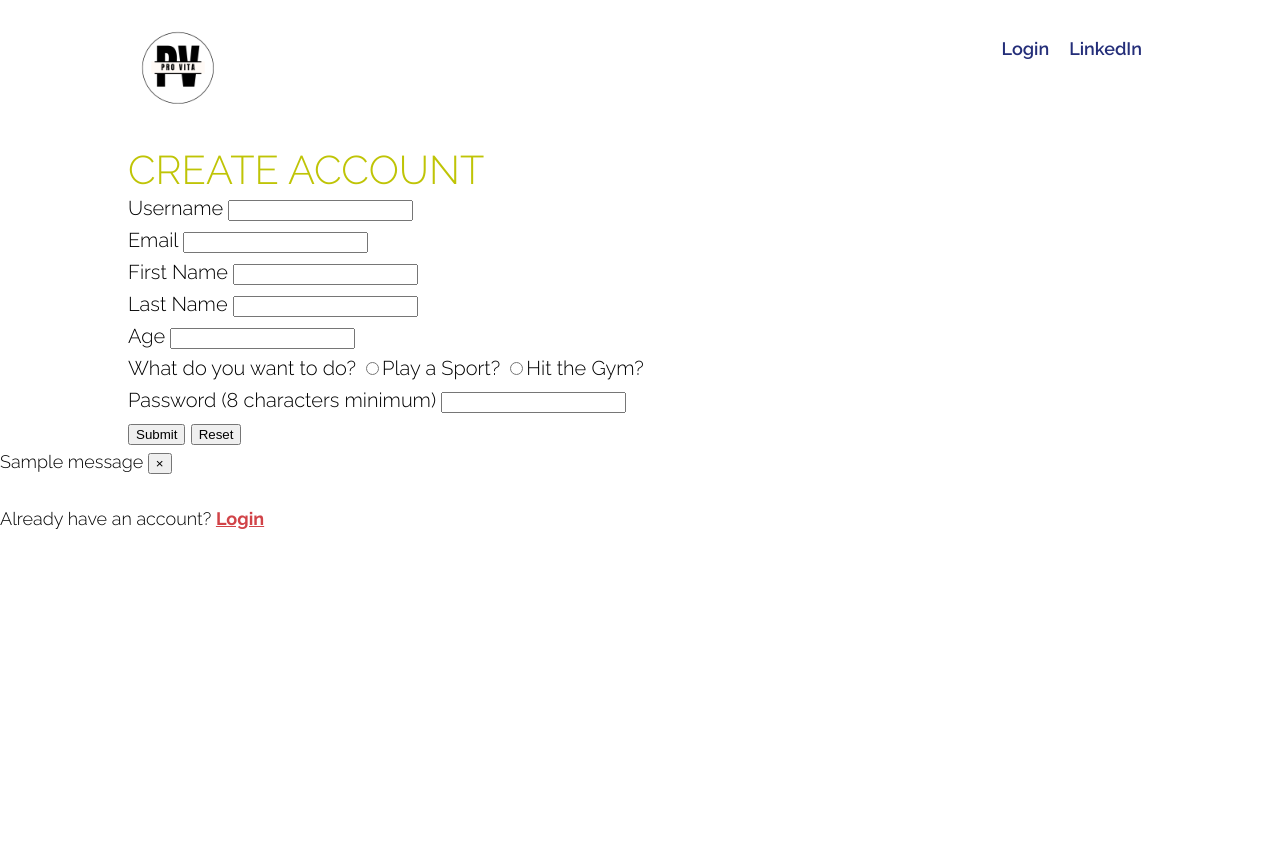
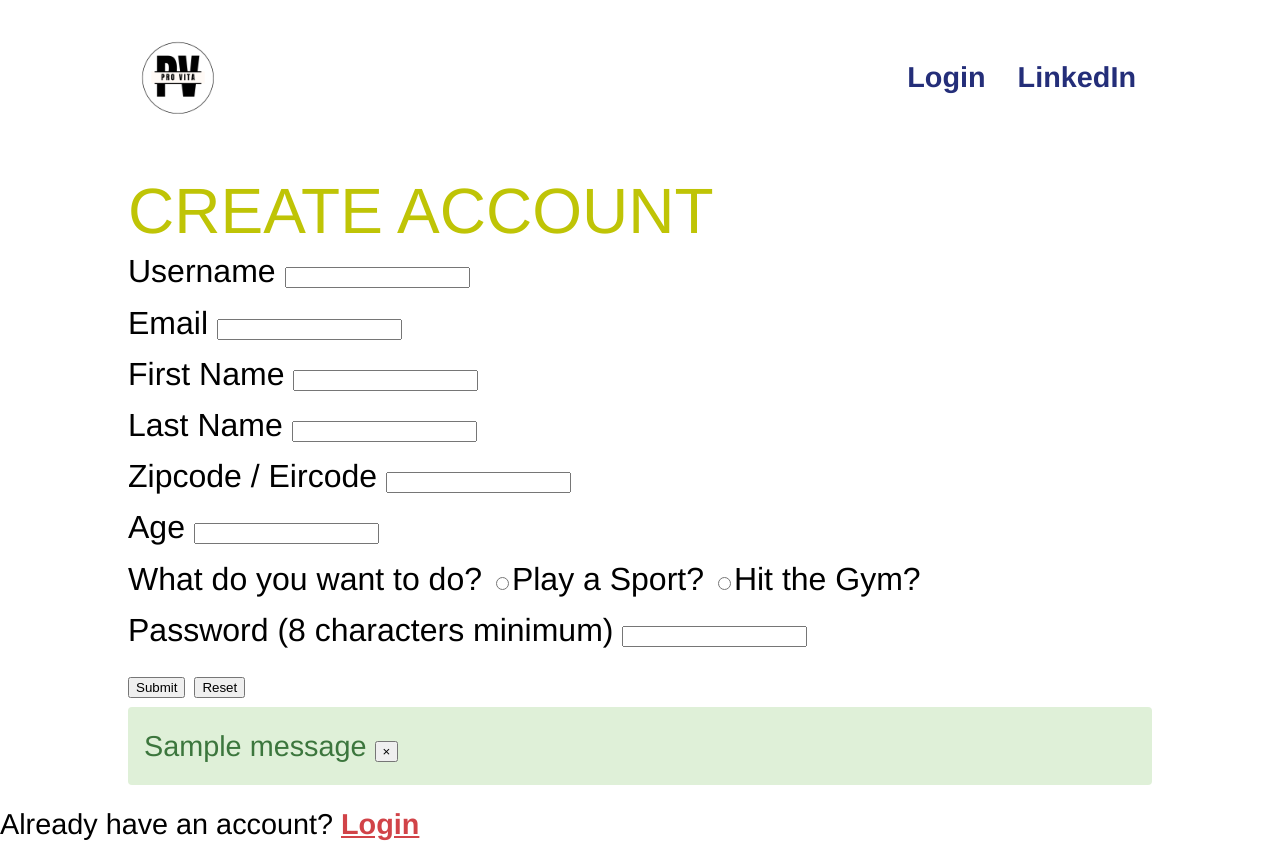
Before and after one commit to toledoev/provita-authentication-lab, a Flask app: page /signup in a window 1280 px wide. Before the commit the page ends 529 px from the top, so only its background shows below. Run offline with Flask 3, Linux system fonts and the light colour scheme; one stand-in notice (Sample message) is shown; parts of the project's set-up code (start-up, migrations or seed data) failed here and were passed over.

Commit message:
Merge remote-tracking branch 'origin/main'

```diff
--- a/main.py
+++ b/main.py
@@ -58,6 +58,7 @@ def signupAction():
     email = ""
     first_name = ""
     last_name = ""
+    zipcode = ""
     age = ""
     activity = ""
 
@@ -78,6 +79,8 @@ def signupAction():
         first_name = request.form.get("first_name")
     if request.form.get("last_name"):
         last_name = request.form.get("last_name")
+    if request.form.get("zipcode"):
+        zipcode = request.form.get("zipcode")
     if request.form.get("age"):
         age = request.form.get("age")
     if request.form.get("activity"):
@@ -100,9 +103,9 @@ def signupAction():
             return redirect(url_for('signup'))
         # Insert user to the database
         # Query Paramiterisation
-        myquery = "INSERT INTO users (username, password, email, first_name, last_name, age, activity) VALUES (?,?,?,?,?,?,?)"
+        myquery = "INSERT INTO users (username, password, email, first_name, last_name, zipcode, age, activity) VALUES (?,?,?,?,?,?,?,?)"
         # print("My query is: ", myquery)
-        cursor.execute(myquery, (username, password, email, first_name, last_name, age, activity))
+        cursor.execute(myquery, (username, password, email, first_name, last_name, zipcode, age, activity))
         conn.commit()
 
     except Error as e:
@@ -194,6 +197,7 @@ def profile():
     myfname = ""
     mylname = ""
     myage = ""
+    myzipcode = ""
     myactivity = ""
 
     conn = None
@@ -203,7 +207,7 @@ def profile():
 
         # Read the data from the database of the user current logged in
         # Query Paramiterisation
-        myquery = "SELECT email, first_name, last_name, age, activity FROM users WHERE username=?"
+        myquery = "SELECT email, first_name, last_name, zipcode, age, activity FROM users WHERE username=?"
         dataUser = cursor.execute(myquery, (myusername,))
         print("These are the details of the user: ")
         rows = []
@@ -214,8 +218,9 @@ def profile():
             myemail = rows[0][0]
             myfname = rows[0][1]
             mylname = rows[0][2]
-            myage = rows[0][3]
-            myactivity = rows[0][4]
+            myzipcode = rows[0][3]
+            myage = rows[0][4]
+            myactivity = rows[0][5]
 
         else:
             return "Error: the username does not exist"
@@ -227,7 +232,7 @@ def profile():
             conn.close()
     # Render the user details. The profile.html page the output is encoded to prevent XSS attacks.
     return render_template("profile.html", username=myusername, email=myemail, first_name=myfname, last_name=mylname,
-                           age=myage, activity=myactivity)
+                           myzipcode=myzipcode, age=myage, activity=myactivity)
 
 
 @app.route('/orders', methods=['GET'])
--- a/static/css/style.css
+++ b/static/css/style.css
@@ -1,3 +1,5 @@
+<link href="https://cdn.jsdelivr.net/npm/bootstrap@5.2.2/dist/css/bootstrap.min.css" rel="stylesheet" integrity="sha384-Zenh87qX5JnK2Jl0vWa8Ck2rdkQ2Bzep5IDxbcnCeuOxjzrPF/et3URy9Bv1WTRi" crossorigin="anonymous">
+
 @import url(https://fonts.googleapis.com/css?family=Raleway:300,600,700)
 	;
 
@@ -524,3 +526,21 @@ td:last-child,
 th:last-child {
   border-right: none;
 }
+
+.alert {
+  padding: 1rem;
+  border-radius: 0.25rem;
+  margin-bottom: 1rem;
+}
+
+.alert-success {
+  background-color: #dff0d8;
+  color: #3c763d;
+  border-color: #d6e9c6;
+}
+
+.alert-error {
+  background-color: #f2dede;
+  color: #a94442;
+  border-color: #ebccd1;
+}
--- a/templates/profile.html
+++ b/templates/profile.html
@@ -52,6 +52,10 @@
         <td>{{ last_name|e }}</td>
     </tr>
     <tr>
+        <th>Zipcode / Eircode</th>
+        <td>{{ myzipcode|e }}</td>
+    </tr>
+    <tr>
         <th>Email</th>
         <td>{{ email|e }}</td>
     </tr>
--- a/templates/search.html
+++ b/templates/search.html
@@ -101,7 +101,7 @@ function sendData(button) {
   window.location.href = url;
 }
 </script>
-</section>
+
 
 <footer>
     <div class="container">
--- a/templates/signup.html
+++ b/templates/signup.html
@@ -39,11 +39,12 @@
         <h2 class="headline">Create Account</h2>
 
         <form action="/signupAction" method="post">
-            <label>Username</label> <input type="text" name="username" id="username"><br/>
-            <label>Email</label> <input type="email" name="email" id="email"><br/>
-            <label>First Name</label> <input type="text" name="first_name" id="first_name"><br/>
-            <label>Last Name</label> <input type="text" name="last_name" id="last_name"><br/>
-            <label>Age</label> <input type="text" name="age" id="age"><br/>
+            <label>Username</label> <input type="text" name="username" id="username" required><br/>
+            <label>Email</label> <input type="email" name="email" id="email" required><br/>
+            <label>First Name</label> <input type="text" name="first_name" id="first_name" required><br/>
+            <label>Last Name</label> <input type="text" name="last_name" id="last_name" required><br/>
+            <label>Zipcode / Eircode</label> <input type="text" name="zipcode" id="zipcode" required><br/>
+            <label>Age</label> <input type="text" name="age" id="age" required><br/>
             <label>What do you want to do? </label>
             <input type="radio" name="activity" value="Playing a sport">Play a Sport?
             <input type="radio" name="activity" value="Exercise in Gym">Hit the Gym?<br/>
@@ -54,21 +55,31 @@
     </div>
 </section>
 
+<script src="https://cdn.jsdelivr.net/npm/bootstrap@5.2.2/dist/js/bootstrap.bundle.min.js" integrity="sha384-OERcA2EqjJCMA+/3y+gxIOqMEjwtxJY7qPCqsdltbNJuaOe923+mo//f6V8Qbsw3" crossorigin="anonymous"></script>
+
+<div class="container">
+      <div class="row">
+        <div class="col-lg-8 col-md-10 mx-auto content">
         {% with messages = get_flashed_messages(with_categories=true) %}
           {% if messages %}
             {% for category, message in messages %}
-      <div class="alert alert-{{ category }} alert-dismissible fade show" role="alert">
+              <div class="alert alert-{{ category  }} mt-3 alert-dismissible" role="alert">
                 {{ message }}
-        <button type="button" class="close" data-dismiss="alert" aria-label="Close">
+                <button type="button" class="btn-close" data-bs-dismiss="alert" aria-label="Close" onclick=delete_flash(this)>
                   <span aria-hidden="true">&times;</span>
                 </button>
               </div>
             {% endfor %}
           {% endif %}
         {% endwith %}
+        </div>
+      </div>
+    </div>
 
 
-<br>
+
 Already have an account? <a href="/login">Login</a>
+
+
 </body>
 </html>
```
Also changed, not shown: databaseFunctions.py (+4 -3 lines), templates/admin.html (+10 -2 lines), templates/checkout.html (+9 -2 lines), templates/home.html (+11 -3 lines), templates/login.html (+12 -13 lines), README.md. Lines whose indentation alone changed are shown as unchanged.
